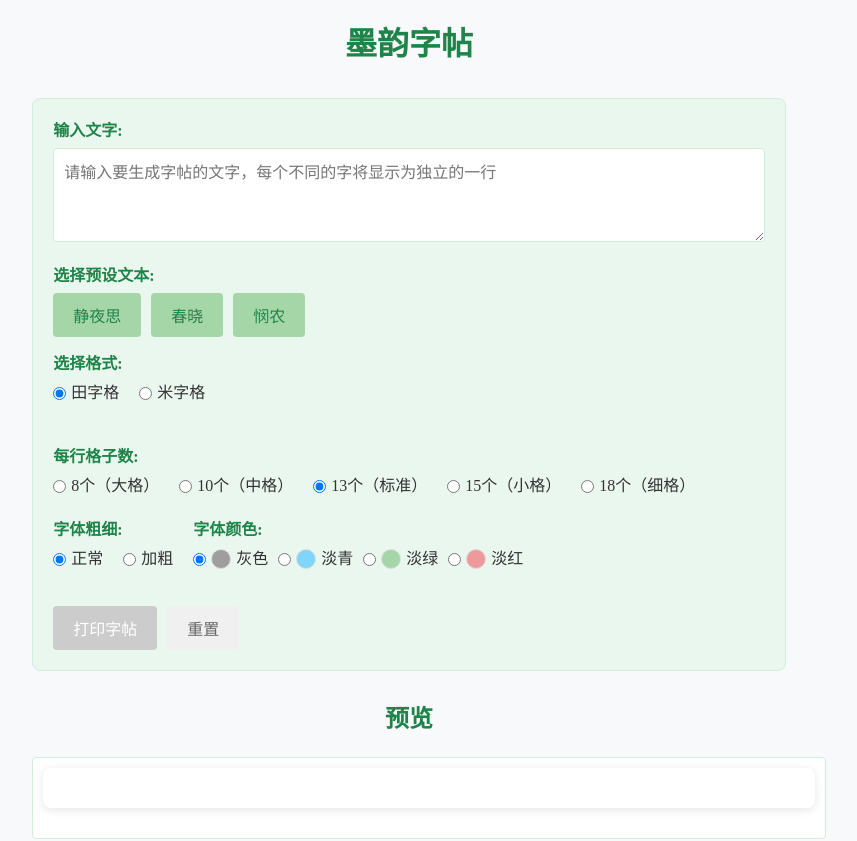
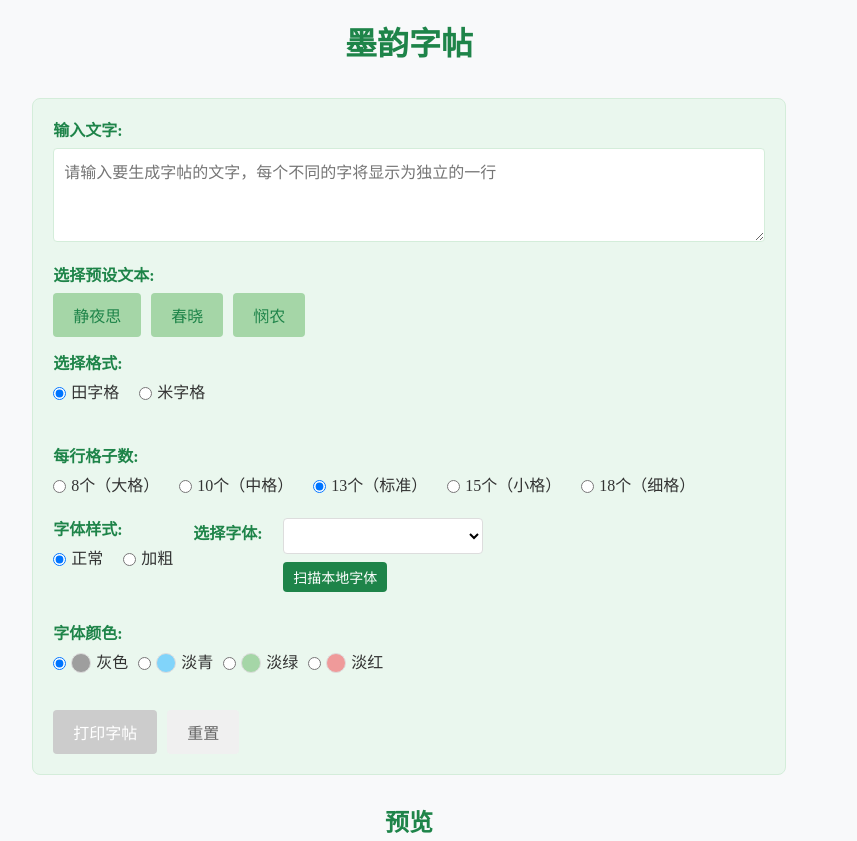
Before and after one commit to bulanzade/moyun, a Vue app: page / in a window 1280 px wide. Shown: the top 841 px of the page, without its empty margins (231-1088 px from the left). Built offline with nearby package versions, Linux system fonts and the light colour scheme.

Commit message:
添加字体选择器：支持扫描并使用系统本地字体

```diff
--- a/src/App.vue
+++ b/src/App.vue
@@ -1,6 +1,7 @@
 <script setup lang="ts">
 import { ref } from 'vue';
 import WritingGrid from './components/WritingGrid.vue';
+import FontSelector from './components/FontSelector.vue';
 
 const text = ref('');
 const gridType = ref('田字格'); // 默认田字格, 可选'米字格'
@@ -9,6 +10,7 @@ const fontWeight = ref('normal'); // 字体粗细
 const lightColor = ref('#9e9e9e'); // 浅色字体颜色
 const showPrintButton = ref(false);
 const gridCount = ref(13); // 每行格子数量，默认13个
+const fontFamily = ref('楷体, KaiTi, STKaiti'); // 默认字体
 
 // 每行格子数量选项
 const gridCountOptions = [
@@ -57,7 +59,12 @@ function resetForm() {
   fontWeight.value = 'normal';
   lightColor.value = '#9e9e9e';
   gridCount.value = 13; // 重置为13格
+  fontFamily.value = '楷体, KaiTi, STKaiti'; // 重置为默认字体
   showPrintButton.value = false;
+}
+
+function handleFontSelected(font: string) {
+  fontFamily.value = font;
 }
 </script>
 
@@ -121,7 +128,7 @@ function resetForm() {
 
           <div class="control-row">
             <div class="control-group">
-              <label>字体粗细:</label>
+              <label>字体样式:</label>
               <div class="radio-group">
                 <label>
                   <input type="radio" v-model="fontWeight" value="normal" />
@@ -134,6 +141,12 @@ function resetForm() {
               </div>
             </div>
 
+            <div class="control-group">
+              <FontSelector @fontSelected="handleFontSelected" />
+            </div>
+          </div>
+
+          <div class="control-row">
             <div class="control-group">
               <label>字体颜色:</label>
               <div class="color-options">
@@ -186,8 +199,12 @@ function resetForm() {
             :fontWeight="fontWeight"
             :lightColor="lightColor"
             :gridCount="gridCount"
+            :fontFamily="fontFamily"
             :printMode="false"
           />
+        </div>
+        <div class="preview-info">
+          每行显示同一个字，第一个字为深色，其余为浅色。输入的每个不同汉字会单独占一行。
         </div>
       </div>
     </div>
@@ -204,6 +221,32 @@ function resetForm() {
   --border-color: #d4edda;
   --a4-width: 210mm; /* A4纸宽度 */
   --a4-height: 297mm; /* A4纸高度 */
+}
+
+/* 预览字体样式 */
+@font-face {
+  font-family: '楷体';
+  src: local('KaiTi'), local('楷体'), local('楷体-GB2312');
+}
+
+@font-face {
+  font-family: '宋体';
+  src: local('SimSun'), local('宋体');
+}
+
+@font-face {
+  font-family: '黑体';
+  src: local('SimHei'), local('黑体');
+}
+
+@font-face {
+  font-family: '仿宋';
+  src: local('FangSong'), local('仿宋');
+}
+
+@font-face {
+  font-family: '隶书';
+  src: local('LiSu'), local('隶书');
 }
 
 .container {
@@ -277,6 +320,25 @@ textarea {
   align-items: center;
   gap: 5px;
   color: var(--text-color);
+}
+
+.font-select {
+  width: 100%;
+  padding: 8px;
+  border: 1px solid var(--border-color);
+  border-radius: 4px;
+  font-size: 16px;
+  background-color: white;
+}
+
+.font-preview {
+  margin-top: 10px;
+  padding: 10px;
+  border: 1px solid var(--border-color);
+  border-radius: 4px;
+  font-size: 20px;
+  text-align: center;
+  background-color: white;
 }
 
 .slider-group {
--- /dev/null
+++ b/src/components/FontSelector.vue
@@ -0,0 +1,233 @@
+<script setup lang="ts">
+import { ref, onMounted, defineEmits } from 'vue';
+
+const emit = defineEmits(['fontSelected']);
+
+// 预定义的常用中文字体
+const commonFonts = [
+  '楷体, KaiTi, STKaiti',
+  '宋体, SimSun, STSong',
+  '黑体, SimHei, STHeiti',
+  '仿宋, FangSong, STFangsong',
+  '华文楷体, STKaiti',
+  '华文宋体, STSong',
+  '华文黑体, STHeiti',
+  '华文仿宋, STFangsong'
+];
+
+const detectedFonts = ref<string[]>([]);
+const availableFonts = ref<string[]>([]);
+const selectedFont = ref('楷体, KaiTi, STKaiti');
+const isLoading = ref(false);
+const showScanButton = ref(true);
+const scanMessage = ref('');
+
+// 检测字体是否可用
+const detectFont = async (fontName: string) => {
+  try {
+    // 使用FontFace对象来检查字体是否存在
+    const testFont = new FontFace('__test__', `local("${fontName}")`);
+    try {
+      await testFont.load();
+      return true;
+    } catch (e) {
+      return false;
+    }
+  } catch (e) {
+    // 回退方法，使用比较字符串宽度的方法
+    const testString = '田字格米字格';
+    const canvas = document.createElement('canvas');
+    const context = canvas.getContext('2d');
+    if (!context) return false;
+
+    // 使用一个不太可能存在的字体作为控制组
+    context.font = `12px 'unlikely-font-name-xxxx'`;
+    const fallbackWidth = context.measureText(testString).width;
+
+    // 测试目标字体
+    context.font = `12px '${fontName}'`;
+    const testWidth = context.measureText(testString).width;
+
+    // 如果宽度不同，说明字体可用
+    return fallbackWidth !== testWidth;
+  }
+};
+
+// 检测所有字体
+const detectAllFonts = async () => {
+  isLoading.value = true;
+  scanMessage.value = '';
+  const fontResults: string[] = [];
+
+  // 检测预定义字体
+  for (const fontStr of commonFonts) {
+    // 提取fontStr中的第一个字体名称
+    const fontName = fontStr.split(',')[0].trim();
+    const isAvailable = await detectFont(fontName);
+    if (isAvailable) {
+      fontResults.push(fontStr);
+    }
+  }
+
+  availableFonts.value = fontResults;
+  isLoading.value = false;
+};
+
+// 扫描本地系统字体
+const scanSystemFonts = async () => {
+  isLoading.value = true;
+  scanMessage.value = '正在扫描本地字体...';
+
+  // 如果支持Font API，尝试获取系统字体
+  if ('queryLocalFonts' in window) {
+    try {
+      // @ts-ignore - TypeScript可能不认识这个API
+      const fonts = await window.queryLocalFonts();
+      const uniqueFonts = new Set<string>();
+
+      // 不过滤字体，添加所有系统字体
+      fonts.forEach((font: any) => {
+        uniqueFonts.add(font.family);
+      });
+
+      // 转换为数组并添加到检测到的字体中
+      const additionalFonts = Array.from(uniqueFonts).filter(
+        font => !availableFonts.value.some(f => f.includes(font))
+      );
+
+      if (additionalFonts.length > 0) {
+        availableFonts.value = [...availableFonts.value, ...additionalFonts];
+        detectedFonts.value = [...additionalFonts];
+        scanMessage.value = `找到${additionalFonts.length}个本地字体`;
+      } else {
+        scanMessage.value = '没有找到额外的字体';
+      }
+
+      showScanButton.value = false;
+    } catch (error) {
+      console.error('获取系统字体失败:', error);
+      scanMessage.value = '获取系统字体失败，可能需要在浏览器设置中允许网站访问字体';
+    }
+  } else {
+    scanMessage.value = '您的浏览器不支持字体API，无法检测系统字体';
+  }
+
+  isLoading.value = false;
+};
+
+// 选择字体
+const handleSelectFont = (e: Event) => {
+  const target = e.target as HTMLSelectElement;
+  selectedFont.value = target.value;
+  emit('fontSelected', target.value);
+};
+
+// 组件挂载时只检测预定义字体
+onMounted(() => {
+  detectAllFonts();
+});
+</script>
+
+<template>
+  <div class="font-selector">
+    <div class="font-selector-row">
+      <label for="font-select">选择字体:</label>
+      <select
+        id="font-select"
+        v-model="selectedFont"
+        @change="handleSelectFont"
+        :disabled="isLoading"
+      >
+        <option v-if="isLoading && availableFonts.length === 0" value="">加载中...</option>
+        <option v-for="font in availableFonts" :key="font" :value="font" :style="{ fontFamily: font }">
+          {{ font.split(',')[0] }}
+        </option>
+      </select>
+      <div v-if="isLoading" class="loading-spinner"></div>
+    </div>
+
+    <div class="font-actions" v-if="showScanButton">
+      <button @click="scanSystemFonts" :disabled="isLoading" class="scan-button">
+        扫描本地字体
+      </button>
+      <span v-if="scanMessage" class="scan-message">{{ scanMessage }}</span>
+    </div>
+    <div v-else-if="scanMessage" class="scan-message">{{ scanMessage }}</div>
+  </div>
+</template>
+
+<style scoped>
+.font-selector {
+  margin-bottom: 15px;
+  display: flex;
+  flex-direction: column;
+  gap: 8px;
+}
+
+.font-selector-row {
+  display: flex;
+  align-items: center;
+  gap: 10px;
+}
+
+select {
+  padding: 8px 12px;
+  border-radius: 4px;
+  border: 1px solid #ddd;
+  background-color: white;
+  width: 200px;
+  font-size: 14px;
+}
+
+label {
+  font-weight: bold;
+  min-width: 80px;
+}
+
+.loading-spinner {
+  width: 16px;
+  height: 16px;
+  border: 2px solid #f3f3f3;
+  border-top: 2px solid #3498db;
+  border-radius: 50%;
+  animation: spin 1s linear infinite;
+}
+
+.font-actions {
+  display: flex;
+  align-items: center;
+  gap: 10px;
+  margin-left: 90px;
+}
+
+.scan-button {
+  padding: 5px 10px;
+  border-radius: 4px;
+  background-color: #1e8449;
+  color: white;
+  cursor: pointer;
+  border: none;
+  font-size: 14px;
+}
+
+.scan-button:disabled {
+  background-color: #cccccc;
+  cursor: not-allowed;
+}
+
+.scan-message {
+  font-size: 14px;
+  color: #666;
+}
+
+@keyframes spin {
+  0% { transform: rotate(0deg); }
+  100% { transform: rotate(360deg); }
+}
+
+/* 对下拉列表中的字体进行样式设置 */
+select option {
+  padding: 5px;
+  font-size: 16px;
+}
+</style>
```
Also changed, not shown: 1 other file (tests, documents, lock files or other folders).
